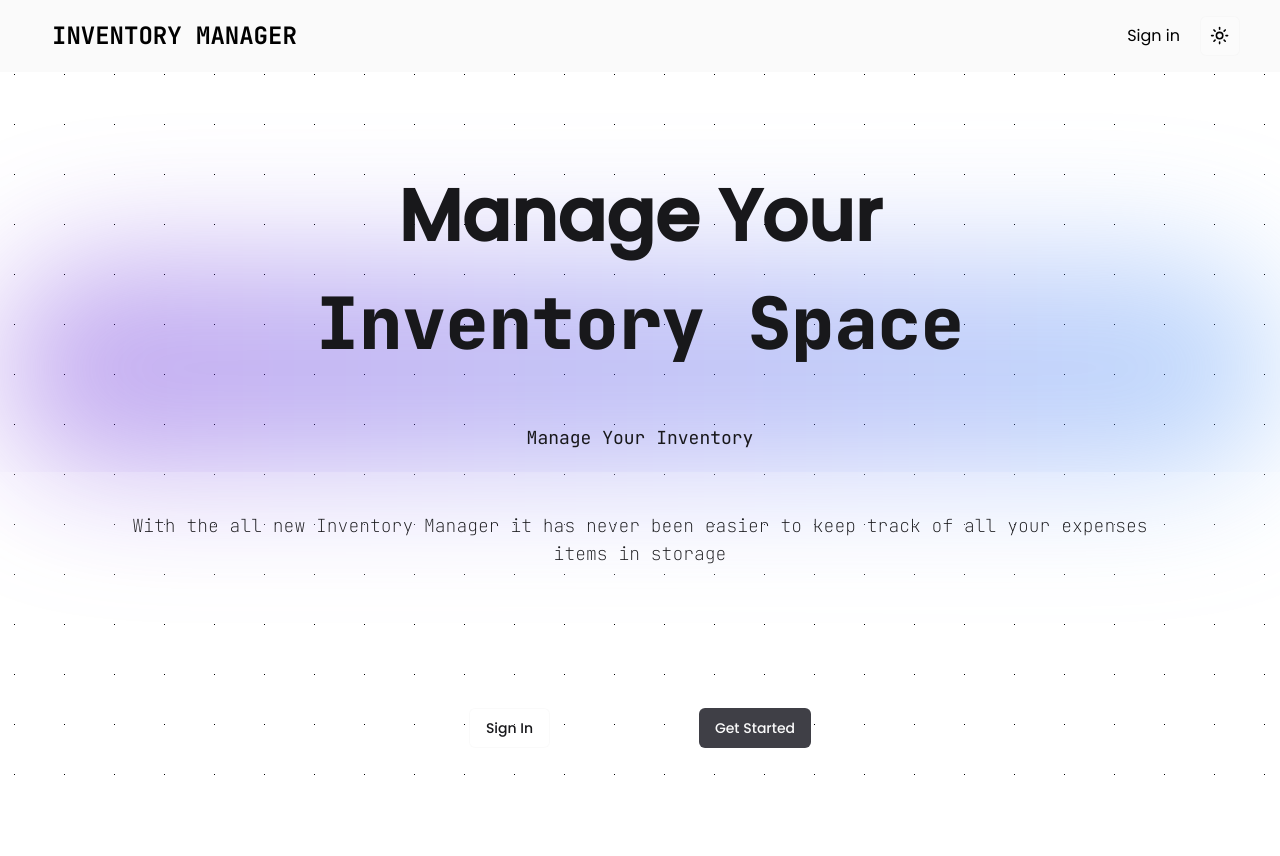
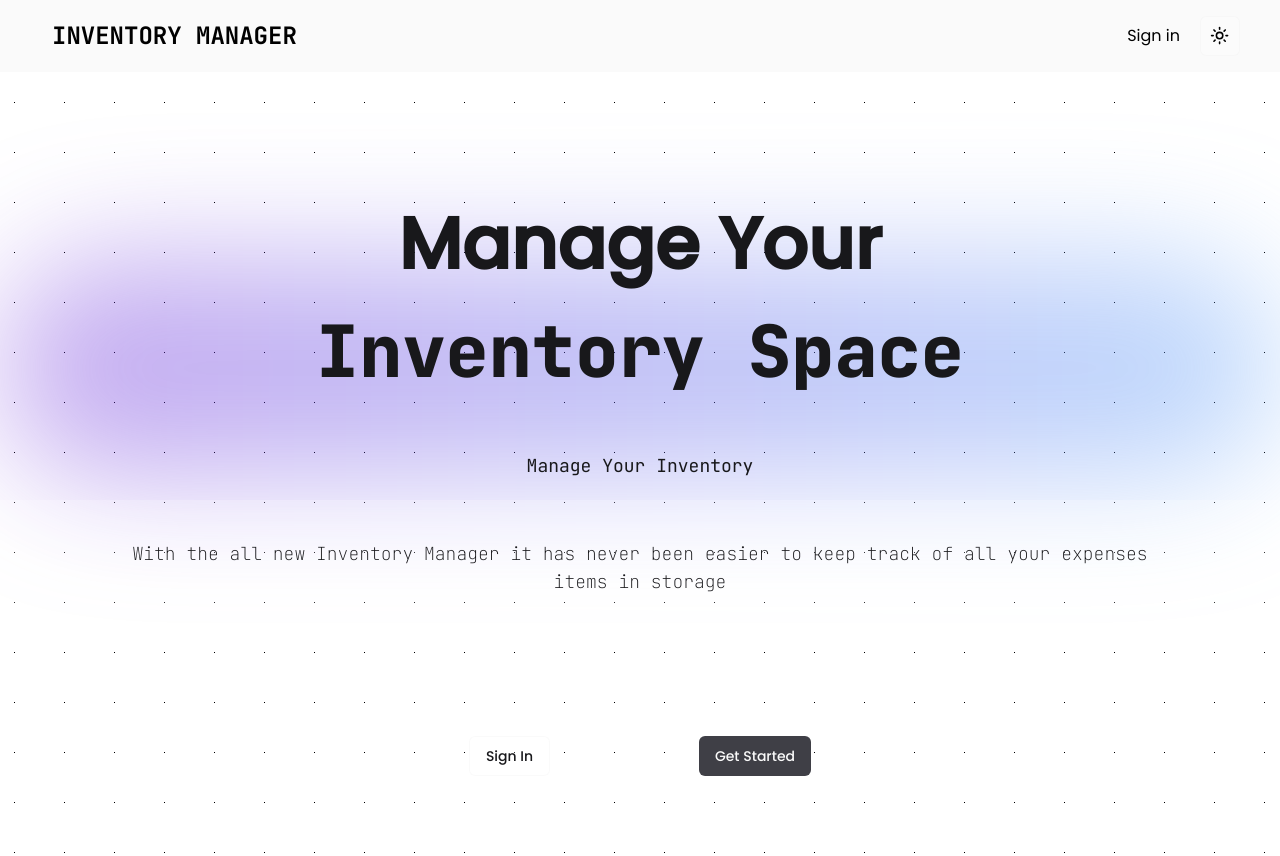
Before and after one commit to Dralt03/Inventory-Manager, a Next.js app: page / in a window 1280 px wide. Before the commit the page ends 828 px from the top, so only its background shows below. Built offline with nearby package versions, Linux system fonts and the light colour scheme; no server answers.

Commit message:
First Commit

```diff
--- a/src/app/page.tsx
+++ b/src/app/page.tsx
@@ -7,7 +7,7 @@ import { Typewriter } from "react-simple-typewriter";
 
 export default function Home() {
   return (
-    <main className={`${poppins.className} h-screen w-full`}>
+    <main className={`${poppins.className} min-h-screen h-fit w-full`}>
       <Navbar />
       <section className="main pt-52 max-sm:pt-96 h-full w-full flex flex-col justify-center items-center text-zinc-900 dark:text-white">
         <div className="absolute top-64 h-56 w-full animate-[pulse_3s_linear_infinity] bg-gradient-to-r from-violet-700/40 to-blue-400/40 rounded-full blur-3xl"></div>
```
